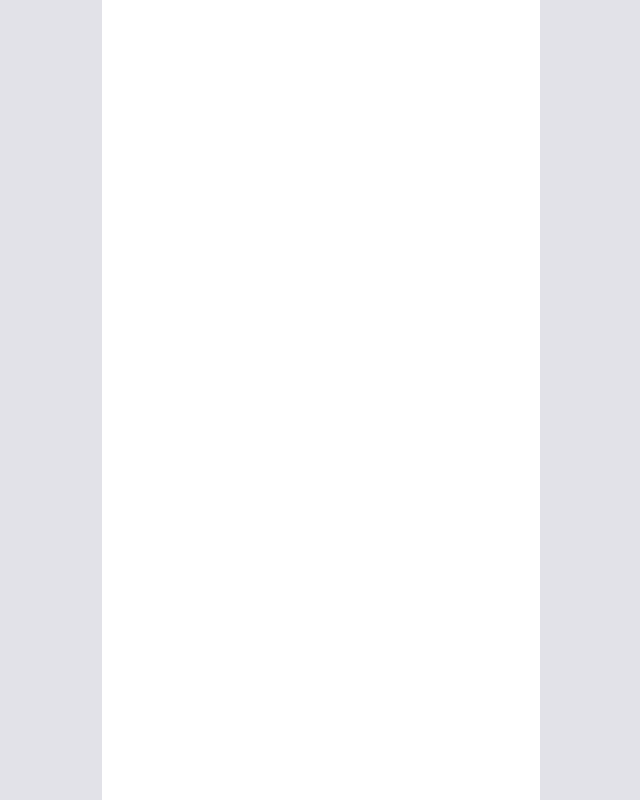
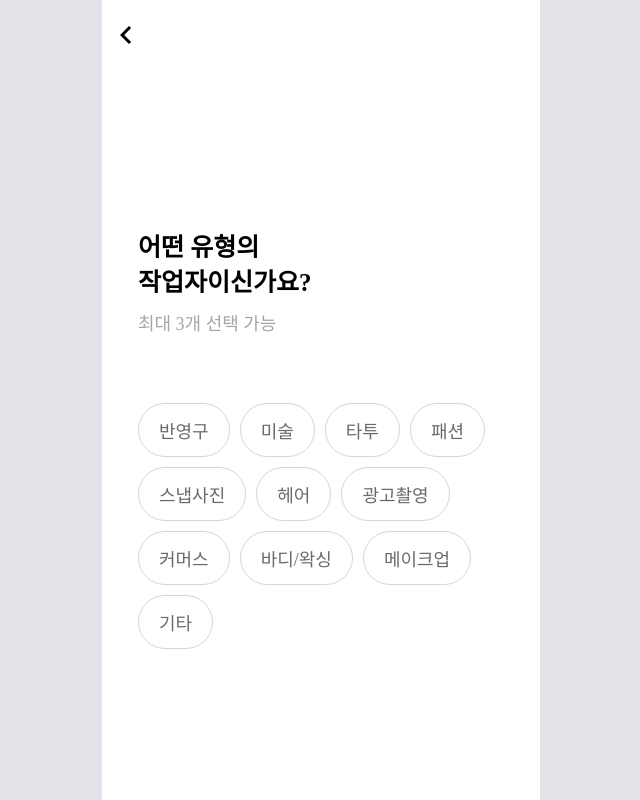
Before and after one commit to woo-jk/mopic, a React (Create React App) app: page /login/type/1 in a window 1280 px wide. Before the commit this address had no page. Shown: the whole page, without its empty margins (319-959 px from the left). Built offline with nearby package versions, Linux system fonts and the light colour scheme.

Commit message:
feat: 유저 작업자 유형 정하는 페이지 퍼블리싱 완료

```diff
--- a/src/App.js
+++ b/src/App.js
@@ -3,11 +3,10 @@ import styled from "styled-components";
 import LoginPage from "./pages/LoginPage";
 import MainPage from "./pages/MainPage";
 import ModelDetailPage from "./pages/ModelDetailPage";
+import UserTypePage from "./pages/UserTypePage";
 
 const AppContainer = styled.div`
   min-height: 100vh;
-  /* padding-left: 16px; */
-  /* padding-right: 16px; */
   box-sizing: border-box;
   background-color: white;
 
@@ -27,6 +26,7 @@ function App() {
           <Route path="/" element={<MainPage />} />
           <Route path="model/:id" element={<ModelDetailPage />} />
           <Route path="login" element={<LoginPage />} />
+          <Route path="login/type/:id" element={<UserTypePage />} />
         </Routes>
       </AppContainer>
     </BrowserRouter>
--- a/src/components/Icon.jsx
+++ b/src/components/Icon.jsx
@@ -17,9 +17,9 @@ export const MenuIcon = () => {
   );
 };
 
-export const LeftArrowIcon = ({ color }) => {
+export const LeftArrowIcon = ({ color, width, height }) => {
   return (
-    <svg width="8" height="12" viewBox="0 0 8 12" fill="none" xmlns="http://www.w3.org/2000/svg">
+    <svg width={width || "8"} height={height || "12"} viewBox="0 0 8 12" fill="none" xmlns="http://www.w3.org/2000/svg">
       <path d="M6 12L0 6L6 0L7.4 1.4L2.8 6L7.4 10.6L6 12Z" fill={color || "white"} />
     </svg>
   );
--- /dev/null
+++ b/src/components/userTypePage/TypeList.jsx
@@ -0,0 +1,45 @@
+import styled from "styled-components";
+
+const TypeListContainer = styled.div`
+  display: flex;
+  flex-wrap: wrap;
+  gap: 10px;
+`;
+
+const TypeItem = styled.div`
+  width: max-content;
+
+  border: 1px solid #d6d6d6;
+  border-radius: 999px;
+
+  padding: 13px 20px;
+
+  font-weight: 500;
+  font-size: 18px;
+  color: #6a6a6a;
+`;
+
+const TypeList = () => {
+  const types = [
+    "반영구",
+    "미술",
+    "타투",
+    "패션",
+    "스냅사진",
+    "헤어",
+    "광고촬영",
+    "커머스",
+    "바디/왁싱",
+    "메이크업",
+    "기타",
+  ];
+  return (
+    <TypeListContainer>
+      {types.map((item) => (
+        <TypeItem key={item}>{item}</TypeItem>
+      ))}
+    </TypeListContainer>
+  );
+};
+
+export default TypeList;
--- /dev/null
+++ b/src/pages/UserTypePage.jsx
@@ -0,0 +1,60 @@
+import styled from "styled-components";
+import Header from "../components/Header";
+import { LeftArrowIcon } from "../components/Icon";
+import TypeList from "../components/userTypePage/TypeList";
+
+const UserTypePageContainer = styled.div`
+  position: relative;
+  padding-left: 18px;
+  padding-right: 18px;
+`;
+
+const ContentContainer = styled.div`
+  display: flex;
+  flex-direction: column;
+
+  margin-top: 160px;
+  padding-left: 18px;
+  padding-right: 18px;
+
+  gap: 65px;
+`;
+
+const TextContainer = styled.div`
+  display: flex;
+  flex-direction: column;
+  gap: 10px;
+`;
+
+const Title = styled.div`
+  font-weight: 700;
+  font-size: 25px;
+  line-height: 35px;
+`;
+
+const SubText = styled.div`
+  font-weight: 500;
+  font-size: 18px;
+  line-height: 28px;
+
+  color: #a6a6a6;
+`;
+
+const UserTypePage = () => {
+  return (
+    <UserTypePageContainer>
+      <Header leftChild={<LeftArrowIcon color="black" width={12} height={20} />} />
+      <ContentContainer>
+        <TextContainer>
+          <Title>
+            어떤 유형의 <br /> 작업자이신가요?
+          </Title>
+          <SubText>최대 3개 선택 가능</SubText>
+        </TextContainer>
+        <TypeList />
+      </ContentContainer>
+    </UserTypePageContainer>
+  );
+};
+
+export default UserTypePage;
```
